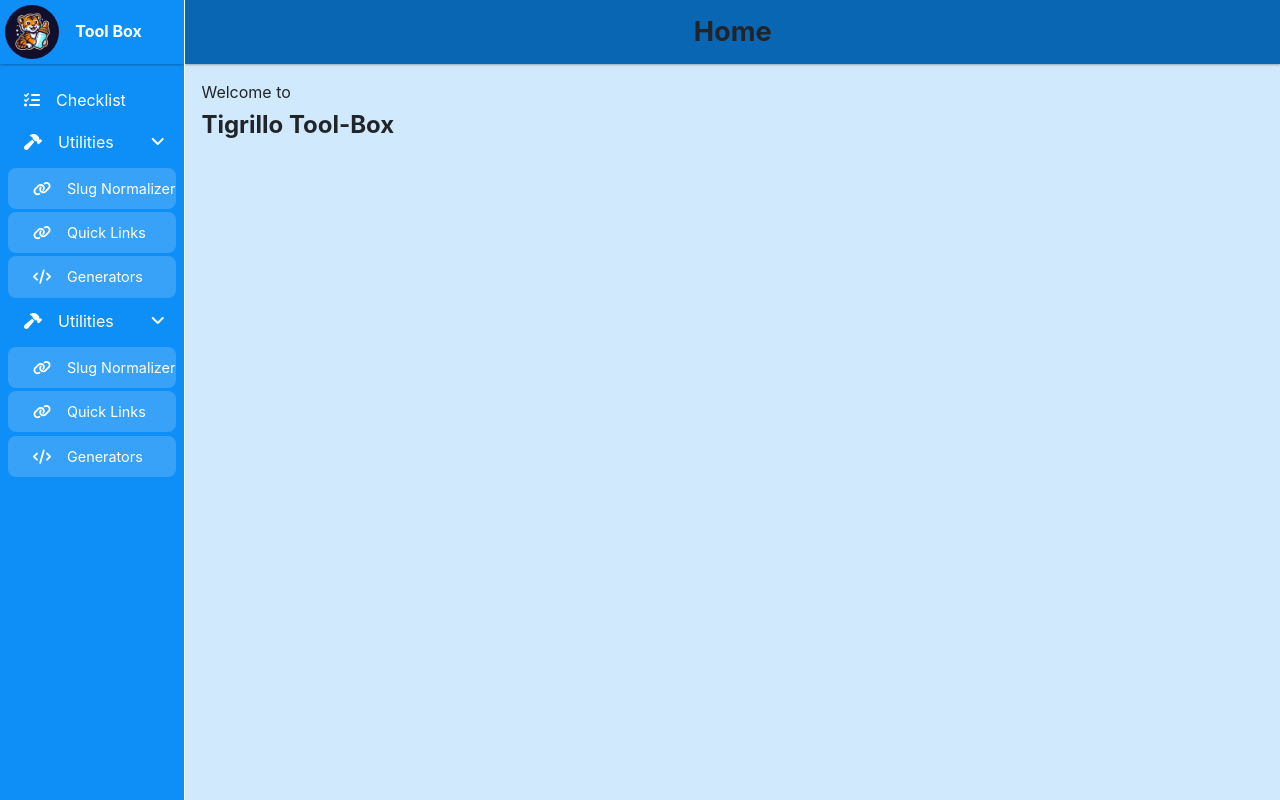
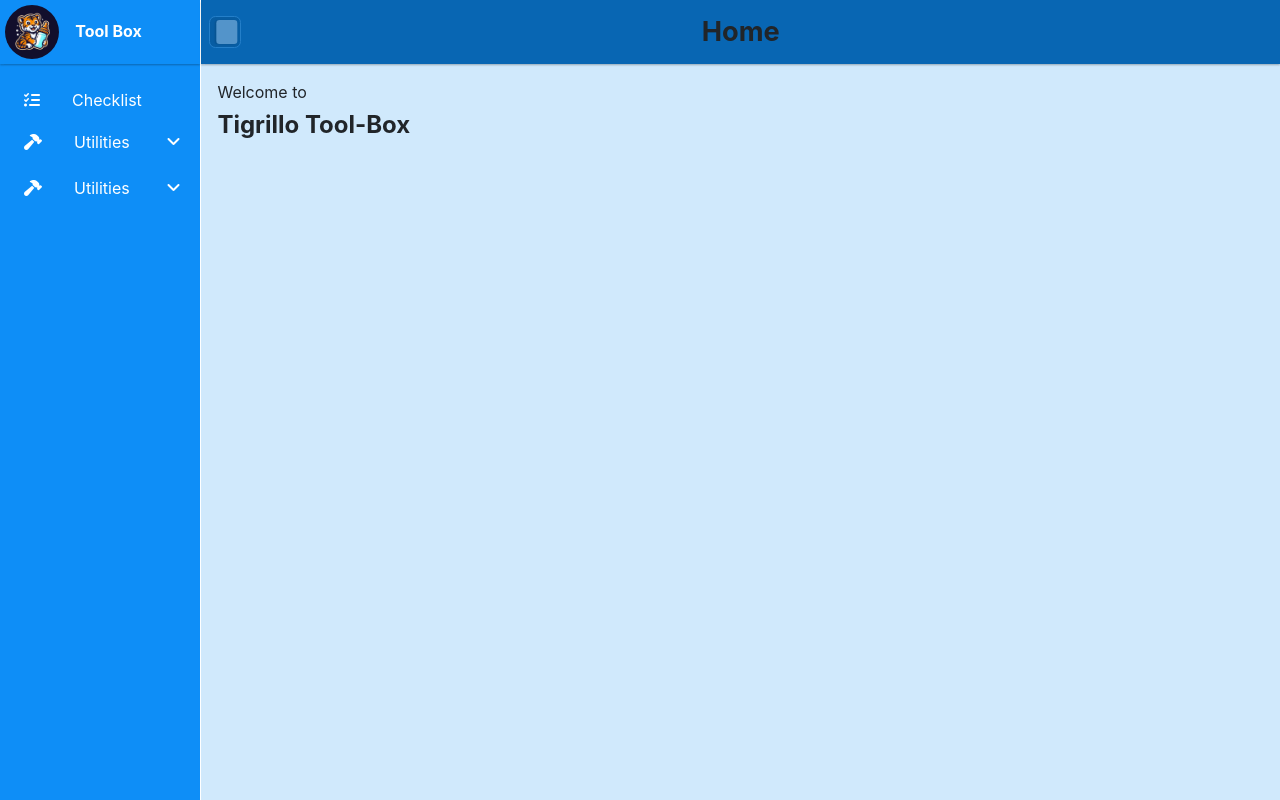
Before and after one commit to robinsk8a/tigrillo-toolbox-01, a plain HTML site: page index.html in a window 1280 px wide. Drawn offline with Linux system fonts and the light colour scheme.

Commit message:
New routing system implemented, Sidebar toggle on-off button, fucntionality and animations created

```diff
--- a/index.html
+++ b/index.html
@@ -15,7 +15,8 @@
       rel="stylesheet"
       href="https://cdnjs.cloudflare.com/ajax/libs/font-awesome/6.5.1/css/all.min.css"
     />
-    <script src="./src/js/main.js" defer></script>
+    <script src="./src/js/index.js" defer></script>
+    <script src="./src/js/router.js"></script>
   </head>
   <body class="body">
     <!-- Sidebar -->
@@ -26,23 +27,76 @@
           <h4>Tool Box</h4>
         </a>
       </div>
-      <span></span>
       <ul>
         <li>
-          <a class="sidebar-link" href="javascript:void(o)" onclick="navigateTo('/checklist')">
+          <a
+            class="sidebar-link"
+            href="javascript:void(o)"
+            onclick="navigateTo('checklist')"
+          >
             <span class="icon"><i class="fa-solid fa-list-check"></i></span>
             <span>Checklist</span>
           </a>
         </li>
         <li>
-          <button onclick="toggleSubmenu(this)"  href="javascript:void(0);" class="expandable" id="submenu-button">
+          <button
+            onclick="toggleSubmenu(this)"
+            href="javascript:void(0);"
+            class="expandable"
+            id="submenu-button"
+          >
             <div class="expandable-header-wrapper">
               <span class="icon"><i class="fa-solid fa-hammer"></i></span>
               <span>Utilities</span>
             </div>
             <span><i class="fa-solid fa-angle-down"></i></span>
           </button>
-          <ul class="submenu submenu-opened">
+          <ul class="submenu">
+            <div>
+              <li>
+                <a
+                  href="javascript:void(0);"
+                  onclick="navigateTo('slug-normalizer')"
+                >
+                  <span class="icon"><i class="fa-solid fa-link"></i></span>
+                  <span>Slug Normalizer</span>
+                </a>
+              </li>
+              <li>
+                <a
+                  href="javascript:void(0);"
+                  onclick="navigateTo('quick-links')"
+                >
+                  <span class="icon"><i class="fa-solid fa-link"></i></span>
+                  <span>Quick Links</span>
+                </a>
+              </li>
+              <li>
+                <a
+                  href="javascript:void(0);"
+                  onclick="navigateTo('generators')"
+                >
+                  <span class="icon"><i class="fa-solid fa-code"></i></span>
+                  <span>Generators</span>
+                </a>
+              </li>
+            </div>
+          </ul>
+        </li>
+        <li>
+          <button
+            onclick="toggleSubmenu(this)"
+            href="javascript:void(0);"
+            class="expandable"
+            id="submenu-button"
+          >
+            <div class="expandable-header-wrapper">
+              <span class="icon"><i class="fa-solid fa-hammer"></i></span>
+              <span>Utilities</span>
+            </div>
+            <span><i class="fa-solid fa-angle-down"></i></span>
+          </button>
+          <ul class="submenu">
             <div>
               <li>
                 <a
@@ -63,44 +117,10 @@
                 </a>
               </li>
               <li>
-                <a href="javascript:void(0);" onclick="navigateTo('/generators')">
-                  <span class="icon"><i class="fa-solid fa-code"></i></span>
-                  <span>Generators</span>
-                </a>
-              </li>
-            </div>
-          </ul>
-        </li>
-        <li>
-          <button onclick="toggleSubmenu(this)"  href="javascript:void(0);" class="expandable" id="submenu-button">
-            <div class="expandable-header-wrapper">
-              <span class="icon"><i class="fa-solid fa-hammer"></i></span>
-              <span>Utilities</span>
-            </div>
-            <span><i class="fa-solid fa-angle-down"></i></span>
-          </button>
-          <ul class="submenu submenu-opened">
-            <div>
-              <li>
                 <a
                   href="javascript:void(0);"
-                  onclick="navigateTo('/slug-normalizer')"
+                  onclick="navigateTo('/generators')"
                 >
-                  <span class="icon"><i class="fa-solid fa-link"></i></span>
-                  <span>Slug Normalizer</span>
-                </a>
-              </li>
-              <li>
-                <a
-                  href="javascript:void(0);"
-                  onclick="navigateTo('/quick-links')"
-                >
-                  <span class="icon"><i class="fa-solid fa-link"></i></span>
-                  <span>Quick Links</span>
-                </a>
-              </li>
-              <li>
-                <a href="javascript:void(0);" onclick="navigateTo('/generators')">
                   <span class="icon"><i class="fa-solid fa-code"></i></span>
                   <span>Generators</span>
                 </a>
@@ -111,11 +131,11 @@
       </ul>
     </nav>
     <section class="main-content">
+      <div class="sidebar-toggle" onclick="toggleSidebar(this)"><span></span></div>
       <div id="section-title" class="section-title">
         <h1>Home</h1>
       </div>
       <main id="app-content"></main>
     </section>
-    <script src="./src/js/router.js"></script>
   </body>
 </html>
--- a/src/css/pages/index.css
+++ b/src/css/pages/index.css
@@ -34,18 +34,63 @@
   position: sticky;
   top: 0;
   align-self: start;
-  transition: transform 0.3s ease-in-out;
+  transition: transform 0.3s ease-in-out, max-width 0.3s cubic-bezier(.61,.02,.34,1.01);
+}
+.sidebar.sidebar-collapsed {
+  max-width: 4rem;
+}
 
+.sidebar-toggle {
+  position: absolute;
+  top: 1rem;
+  left: 0.5rem;
+  width: 2rem;
+  height: 2rem;
+  background-color: #00000049;
+  border: solid 0.1rem var(--primary-light);
+  padding: 0.1rem;
+  border-radius: 0.4rem;
+  display: flex;
+  align-items: center;
+  justify-content: flex-start;
+  opacity: 0.3;
+  transition: all 0.3s ease-in-out;
+  cursor: pointer;
+  & span {
+    display: block;
+    height: 90%;
+    background-color: white;
+    width: 80%;
+    transform: translatex(calc(50% - 0.4rem));
+    box-shadow: -0.1rem 0.01rem 0.1rem rgba(0, 0, 0, 0.5);
+    border-radius: 0.2rem;
+    transition: all 0.3s ease-in-out;
+  }
 }
+
+.sidebar-toggle:hover {
+  opacity: 1;
+}
+.sidebar-toggle.sidebar-collapsed {
+  /* justify-content: flex-end; */
+  & span {
+
+    width: 40%;
+    transform: translatex(0);
+    box-shadow: 0.05rem 0.01rem 0.1rem rgba(0, 0, 0, 0.5);
+  }
+}
+
+
 .sidebar > .logo-header > a {
+  display: flex;
+  align-items: center;
+  justify-content: flex-start;
+  gap: 1rem;
   grid-row: 1;
   padding: 0.3rem;
   box-shadow: 0 0.1rem 0.1rem  rgba(0, 0, 0, 0.199);
   height: 100%;
-  display: flex;
-  align-items: center;
-  justify-content: flex-start;
-  gap: 1rem;
   & > img{
     height: 100%;
     border-radius: 300rem;
@@ -92,7 +137,7 @@
 .sidebar .sidebar-link, .sidebar .expandable > div, .sidebar .submenu a {
   display: flex;
   align-items: flex-start;
-  gap: 1rem;
+  gap: 2rem;
 }
 
 .sidebar .expandable {
@@ -160,7 +205,7 @@
   grid-row: span 2;
   display: grid;
   grid-template-rows: subgrid;
-
+  position: relative;
 }
 .main-content > .section-title {
   grid-row: 1;
--- /dev/null
+++ b/src/js/index.js
@@ -0,0 +1,13 @@
+function toggleSubmenu(element) {
+  element.nextElementSibling.classList.toggle("submenu-opened");
+}
+
+function toggleSidebar(element) {
+  const sidebar = document.querySelector(".sidebar");
+  sidebar.classList.toggle("sidebar-collapsed");
+  if (sidebar.classList.contains("sidebar-collapsed")) {
+    element.classList.add("sidebar-collapsed");
+  } else {
+    element.classList.remove("sidebar-collapsed");
+  }
+}
--- a/src/js/main.js
+++ /dev/null
@@ -1,3 +0,0 @@
-function toggleSubmenu(element) {
-  element.nextElementSibling.classList.toggle("submenu-opened");
-}
--- a/src/js/router.js
+++ b/src/js/router.js
@@ -1,25 +1,27 @@
 // Router
 
 const routes = {
-  '/': './apps/home.html',
-  '/checklist': './apps/checklist.html',
-  '/generators': './apps/generators.html',
-  '/slug-normalizer': './apps/slug-normalizer.html',
-  '/quick-links': './apps/quick-links.html',
-  '/test': "./apps/test.html"
+  '': './apps/home.html',
+  'checklist': './apps/checklist.html',
+  'generators': './apps/generators.html',
+  'slug-normalizer': './apps/slug-normalizer.html',
+  'quick-links': './apps/quick-links.html',
+  'test': "./apps/test.html"
 }
 
-// Function to load content based on the current URL
+function getCurrentRoute() {
+  return window.location.hash.replace(/^#\/?/, '');
+}
+
+
 async function loadContent() {
-  const currentPath = window.location.pathname;
-  const loadPage = routes[currentPath] || routes['/'];
+  const currentRoute = getCurrentRoute();
+  const loadPage = routes[currentRoute] || routes[''];
   const contentContainer = document.getElementById('app-content');
 
   try {
     const response = await fetch(loadPage);
-    if (!response.ok) {
-      throw new Error(`Error: ${response.status}`);
-    }
+    if (!response.ok) throw new Error(`Error: ${response.status}`);
     contentContainer.innerHTML = await response.text();
   } catch (error) {
     console.error('Error loading content:', error);
@@ -27,15 +29,10 @@ async function loadContent() {
   }
 }
 
-// Remember the url History and load content on back/forward navigation
-addEventListener('popstate', loadContent);
+window.addEventListener('hashchange', loadContent);
+window.addEventListener('DOMContentLoaded', loadContent);
 
-// Load content when the page is first loaded
-addEventListener('DOMContentLoaded', loadContent);
 
-// Function to navigate to a new path
-function navigateTo(path, state = null) {
-  // Load the new content
-  history.pushState(state, '', path);
-  loadContent();
+function navigateTo(path) {
+  window.location.hash = `#/${path}`;
 }
```
Also changed, not shown: 404.html (+17 -0 lines).
